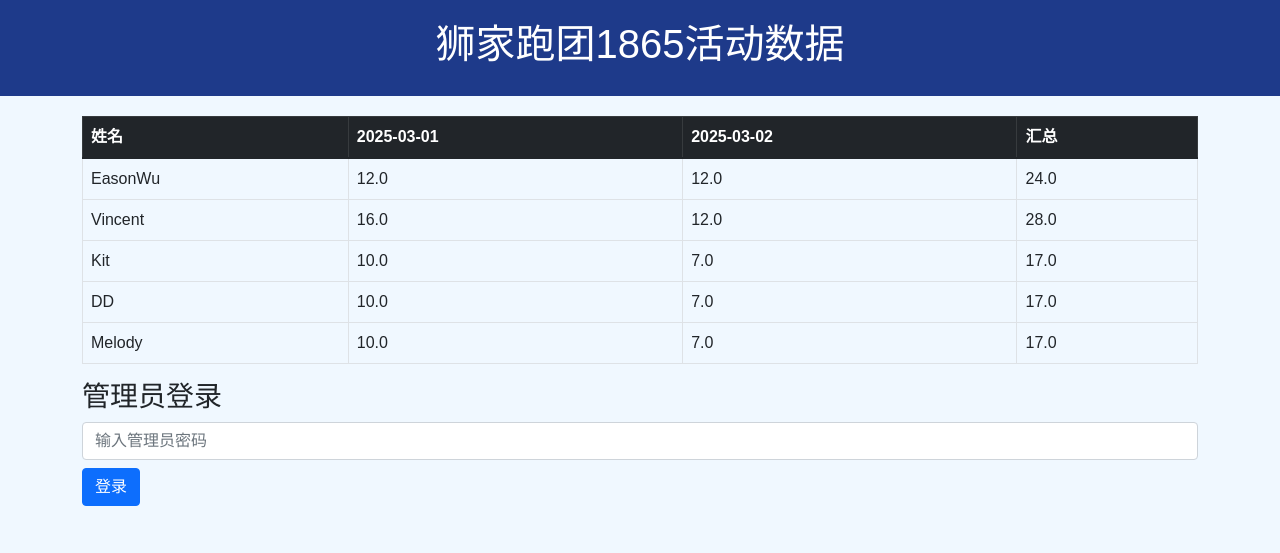
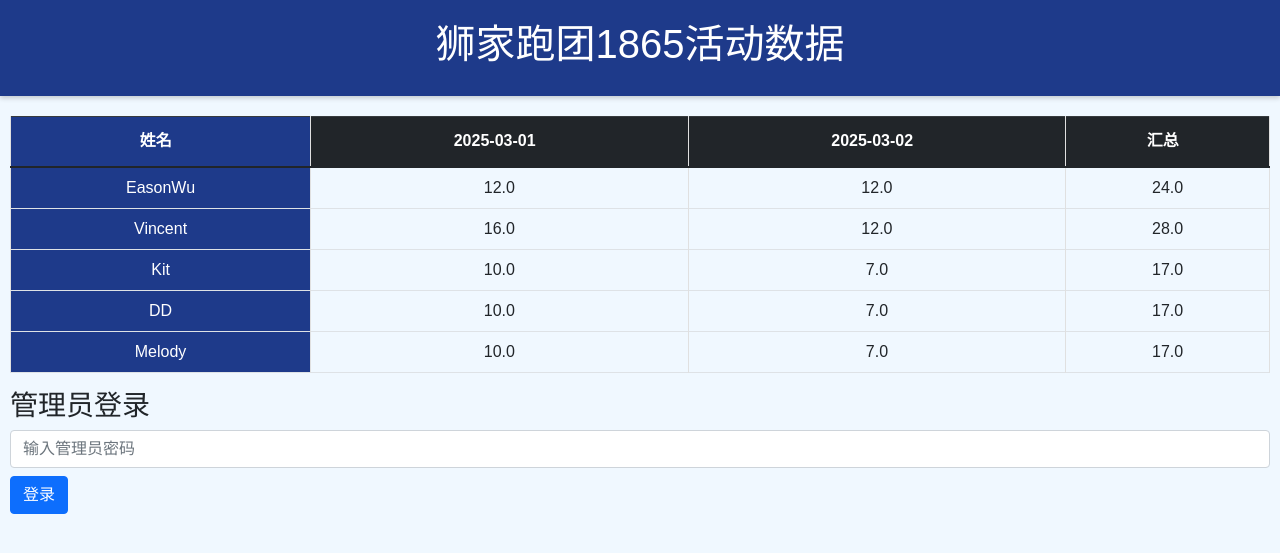
Before and after one commit to kwenz83/r_1865_2025, a Flask app: page / in a window 1280 px wide. Shown: the top 553 px of the page. Run offline with Flask 3, Linux system fonts and the light colour scheme; data comes from the database, SQL or seed files in the repository.

Commit message:
update css

```diff
--- a/static/css/style.css
+++ b/static/css/style.css
@@ -1,15 +1,67 @@
 body {
     background-color: #f0f8ff;
     font-family: Arial, sans-serif;
+    margin: 0;  /* 去除默认边距 */
+    padding: 0;  /* 去除默认边距 */
 }
 
+/* Banner 居中 */
 .header {
     background-color: #1e3a8a;
     color: white;
     padding: 20px;
     margin-bottom: 20px;
+    width: 100%;  /* 宽度占满屏幕 */
+    position: sticky;  /* 固定在顶部 */
+    top: 0;
+    z-index: 1000;  /* 确保 Banner 在最上层 */
+    text-align: center;  /* 文字居中 */
+    box-shadow: 0 2px 5px rgba(0, 0, 0, 0.2);  /* 添加阴影 */
 }
 
+/* 表格容器 */
+.container {
+    overflow-x: auto;  /* 允许水平滚动 */
+    max-width: 100%;  /* 确保容器不超出屏幕 */
+    padding: 0 10px;  /* 添加左右内边距 */
+}
+
+/* 表格样式 */
+table {
+    width: 100%;
+    border-collapse: collapse;
+    min-width: 800px;  /* 最小宽度，确保表格不会过窄 */
+}
+
+/* 表格线统一为最小宽度的浅灰色 */
+th, td {
+    padding: 10px;
+    text-align: center;  /* 水平居中 */
+    vertical-align: middle;  /* 垂直居中 */
+    border: 1px solid #e0e0e0;  /* 浅灰色表格线 */
+}
+
+/* 表头样式 */
+th {
+    position: sticky;
+    top: 0;
+    background-color: #1e3a8a;  /* 深蓝色背景 */
+    color: white;  /* 文字颜色改为白色 */
+    z-index: 2;  /* 确保表头在最上层 */
+    height: 50px;  /* 设置表头高度 */
+}
+
+/* 冻结名字列 */
+th:first-child,
+td:first-child {
+    position: sticky;
+    left: 0;
+    background-color: #1e3a8a;  /* 深蓝色背景 */
+    color: white;  /* 文字颜色改为白色 */
+    z-index: 1;  /* 确保名字列在最上层 */
+}
+
+/* 可编辑单元格样式 */
 .editable {
     cursor: pointer;
 }
@@ -18,6 +70,7 @@ body {
     background-color: #bfdbfe !important;
 }
 
+/* 上下文菜单样式 */
 #contextMenu {
     position: absolute;
     display: none;
@@ -35,6 +88,7 @@ body {
     background-color: #f8f9fa;
 }
 
+/* 排序箭头样式 */
 .sortable {
     cursor: pointer;
     position: relative;
@@ -59,3 +113,24 @@ body {
 .sortable:hover .sort-arrow {
     opacity: 1;
 }
+
+/* 自定义滚动条样式 */
+::-webkit-scrollbar {
+    width: 12px;  /* 滚动条宽度 */
+    height: 12px;  /* 滚动条高度 */
+}
+
+::-webkit-scrollbar-track {
+    background: #f1f1f1;  /* 滚动条轨道背景色 */
+    border-radius: 6px;  /* 圆角 */
+}
+
+::-webkit-scrollbar-thumb {
+    background: #a0c4ff;  /* 滚动条滑块颜色（淡蓝色） */
+    border-radius: 6px;  /* 圆角 */
+    border: 2px solid #f1f1f1;  /* 滑块边框 */
+}
+
+::-webkit-scrollbar-thumb:hover {
+    background: #7ea8ff;  /* 鼠标悬停时滑块颜色 */
+}
```
